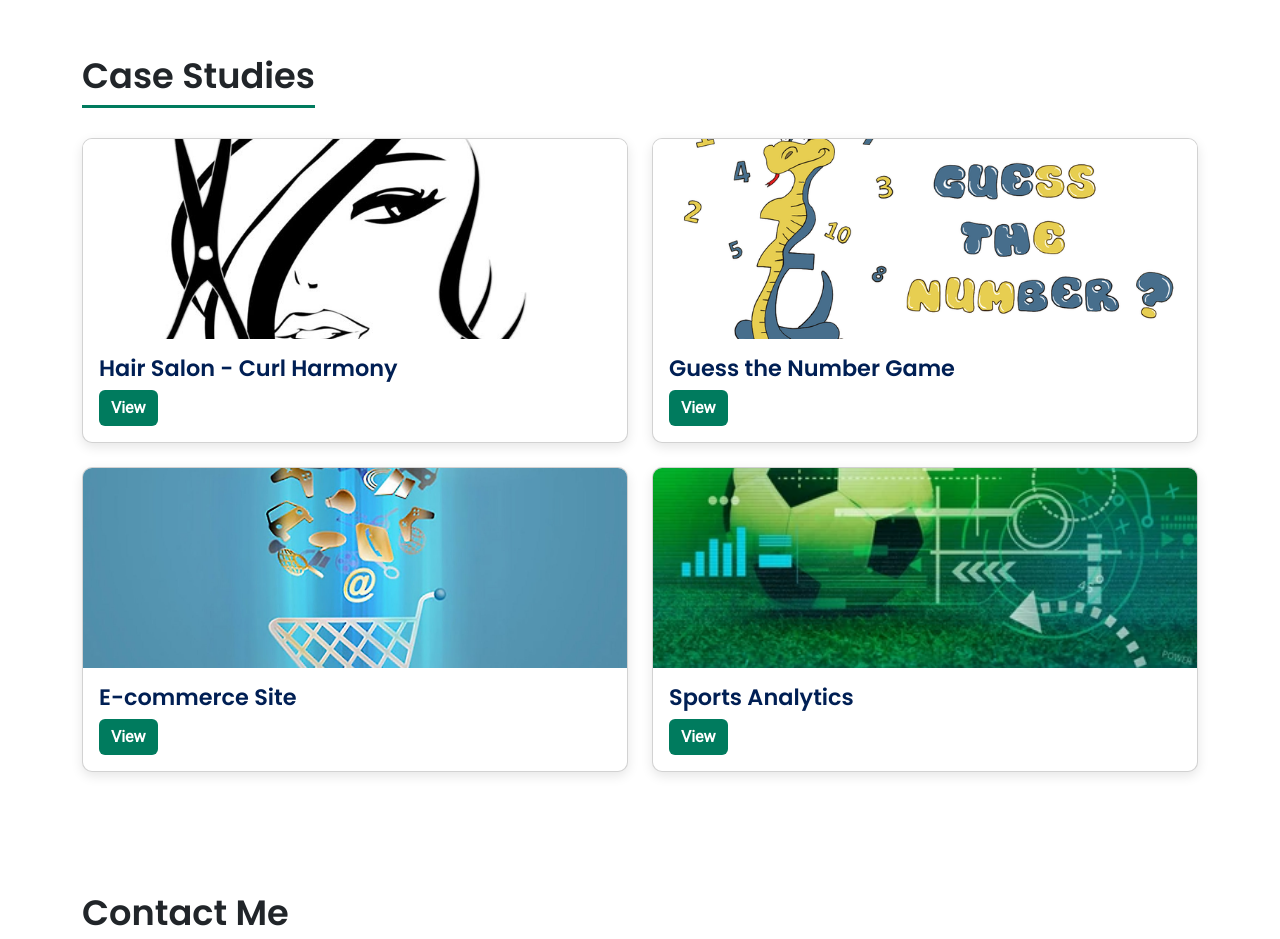
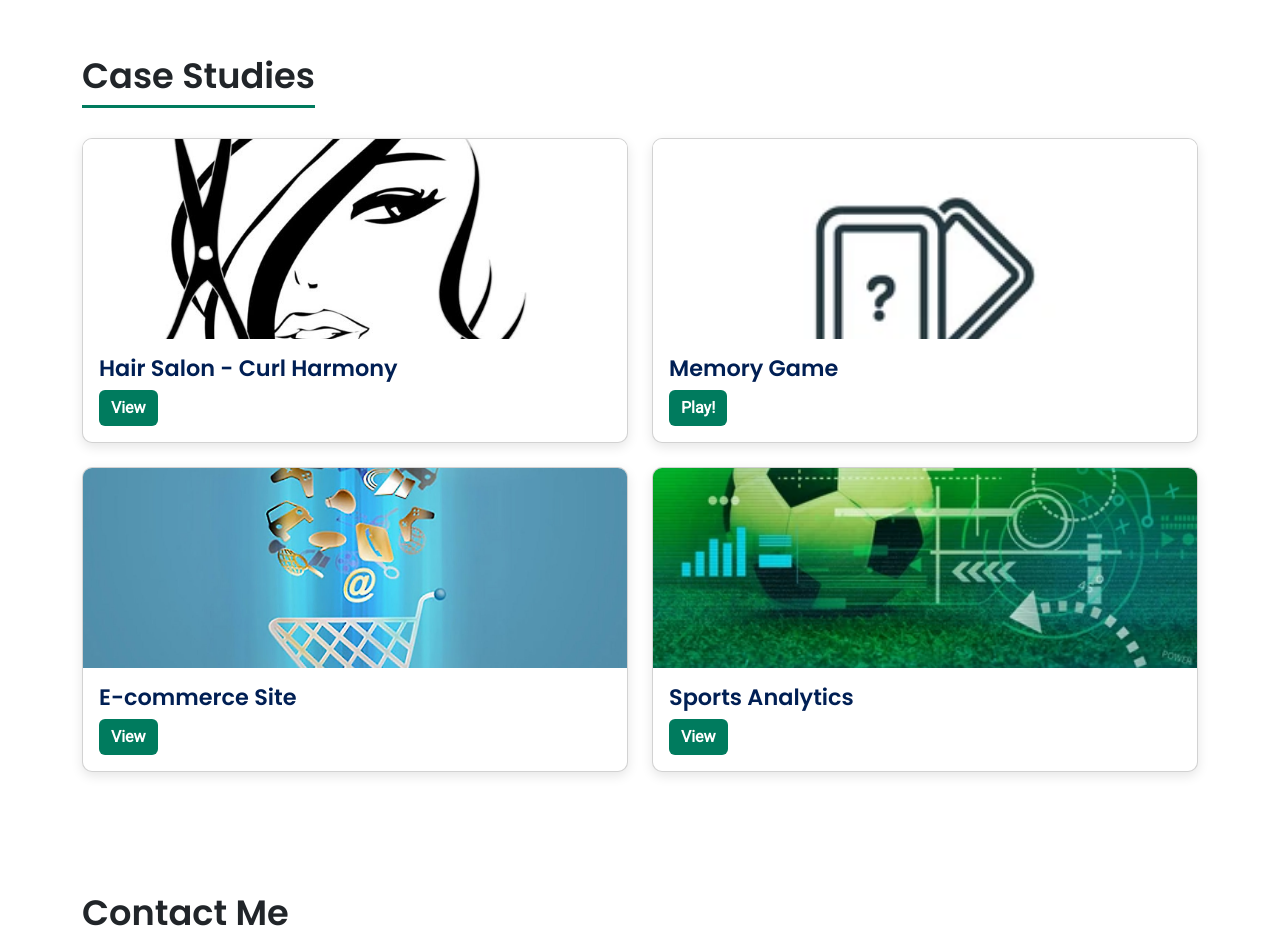
Before and after one commit to SaraBasil/SEG3125_Portfolio, a website: page index.html in a window 1280 px wide. Shown: the part 1000-1939 px from the top of the page. Drawn offline with nearby package versions, Linux system fonts and the light colour scheme.

Commit message:
Memory Game

```diff
--- a/index.html
+++ b/index.html
@@ -73,10 +73,10 @@
 
     <div class="col">
       <div class="card">
-        <img src="Images/guess-the-number.jpg" class="card-img-top" alt="Guess the Number Game" />
+        <img src="Images/MemoryGame.Jpg" class="card-img-top" alt="Memory Game" />
         <div class="card-body">
-          <h5 class="card-title">Guess the Number Game</h5>
-          <a href="coming-soon.html" class="btn btn-success">View</a>
+          <h5 class="card-title">Memory Game</h5>
+          <a href="https://memorymatchgame2025.netlify.app/" class="btn btn-success">Play!</a>
         </div>
       </div>
     </div>
--- /dev/null
+++ b/package.json
@@ -0,0 +1,5 @@
+{
+  "dependencies": {
+    "gh-pages": "^6.3.0"
+  }
+}
```
Also changed, not shown: Images/MemoryGame.Jpg (added), 1 other file.
